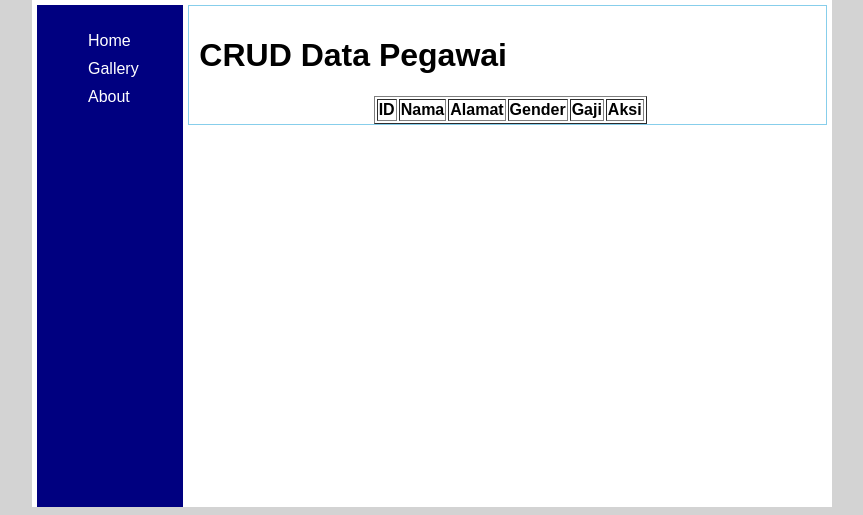
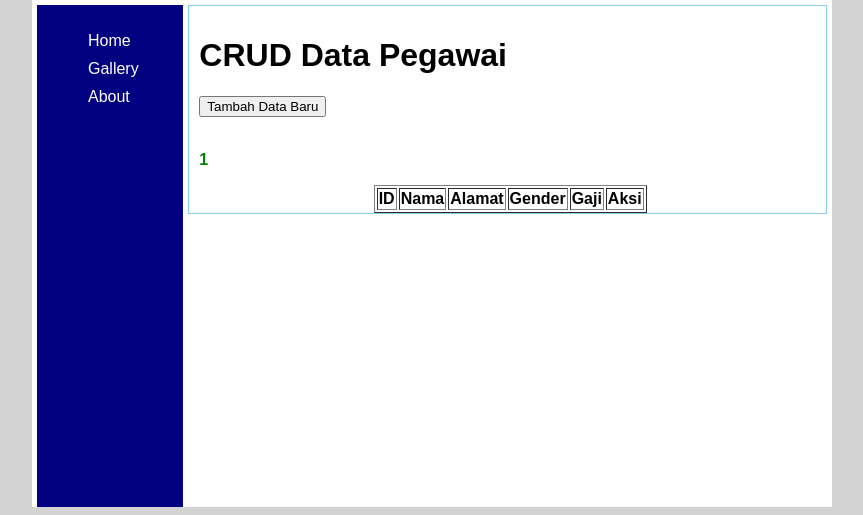
Before and after one commit to anggimahardika155-cell/belajar-laravel-2a, a Laravel app: page /employe in a window 1280 px wide. Shown: the part 315-830 px from the top of the page, without its empty margins (208-1071 px from the left). Run offline with Laravel 12, Linux system fonts and the light colour scheme; a user stored in the database is signed in; data comes from the database, SQL or seed files in the repository; data that the repository does not hold is empty.

Commit message:
[EDIT] CRUD simpan data (tampil.data.blade.php)

```diff
--- a/web-app/resources/views/tampil_data.blade.php
+++ b/web-app/resources/views/tampil_data.blade.php
@@ -4,6 +4,15 @@
 <!-- bagian konten utama -->
 @section('content')
     <h1>{{ $judul }}</h1>
+        <!-- Tombol Tambah Data Baru -->
+    <a href="/employe/create"><button>Tambah Data Baru</button></a>
+    <br><br>
+
+    <!-- Pesan Notifikasi Setelah Simpan -->
+    @if(session('pesan'))
+        <p style="color: green; font-weight: bold;">{{ session('pesan') }}</p>
+    @endif
+
     <!-- tabel untuk menampilkan data -->
     <table border="1" align="center">
         <tr>
```
